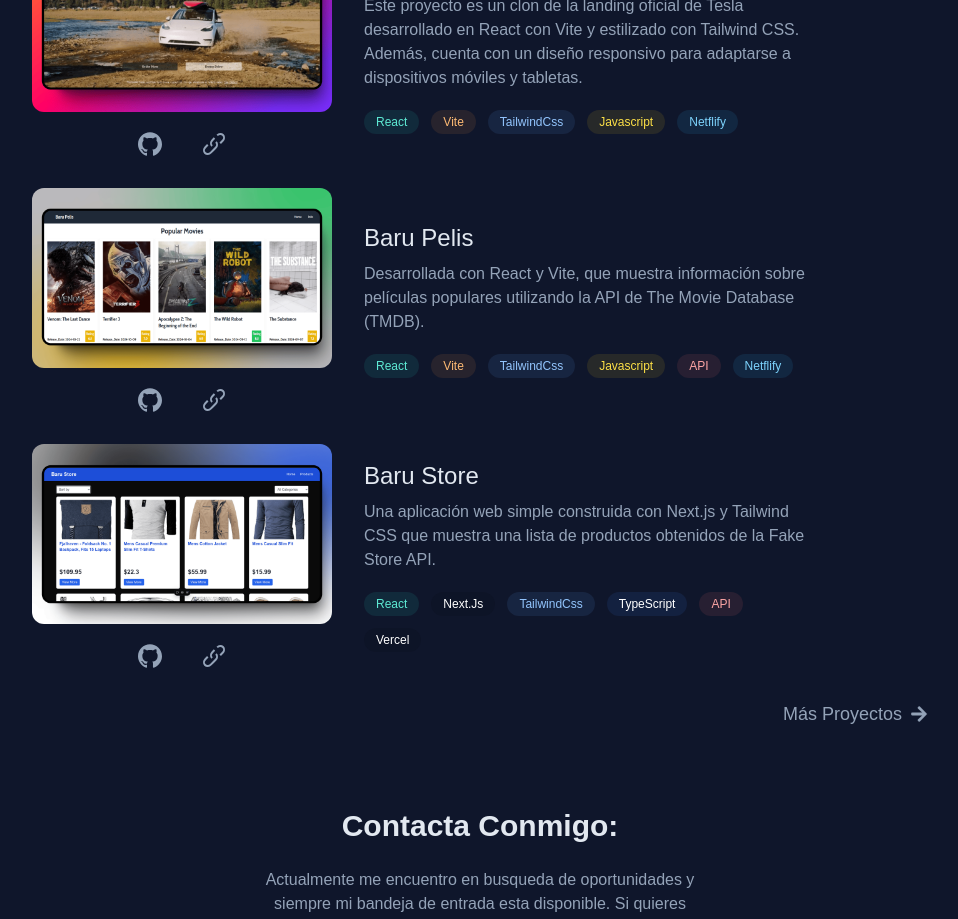
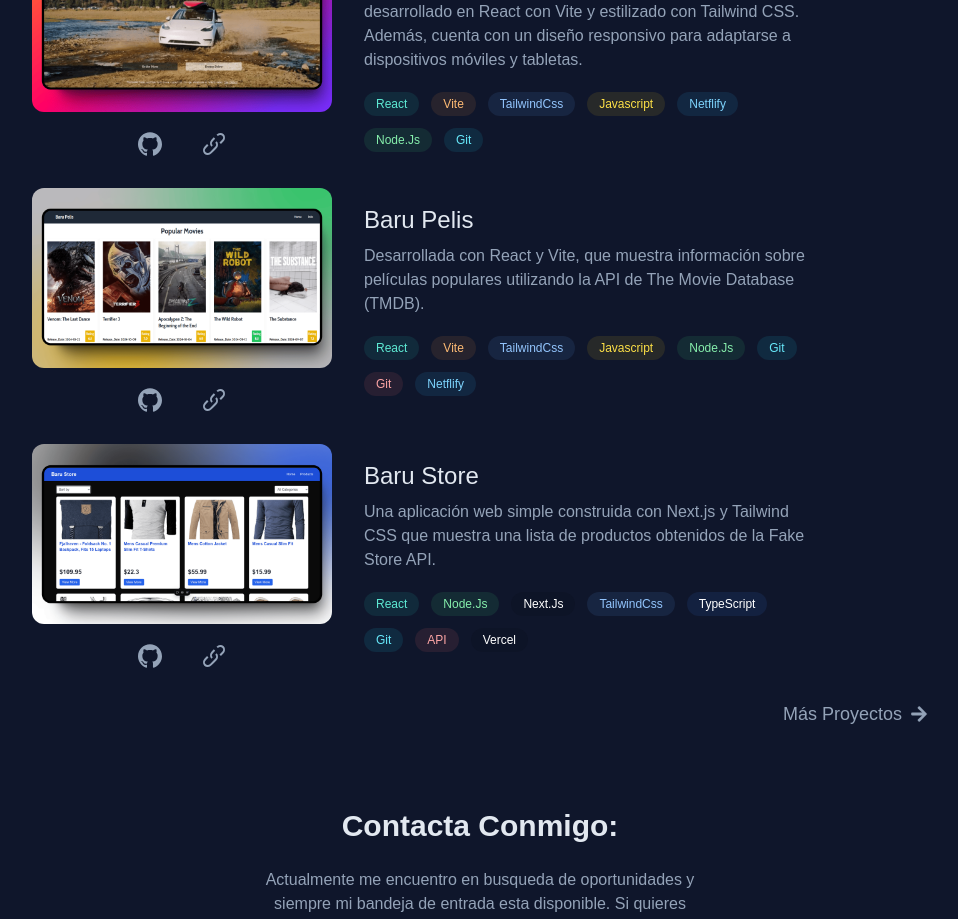
Before and after one commit to BaironDev7/BaironDev, a Next.js app: page / in a window 1280 px wide. Shown: the part 1620-2539 px from the top of the page, without its empty margins (160-1118 px from the left). Built offline with nearby package versions, Linux system fonts and the light colour scheme.

Commit message:
Add new tags of tools used in Projects

```diff
--- a/app/components/Project.tsx
+++ b/app/components/Project.tsx
@@ -27,6 +27,8 @@
                 <div className="flex items-center rounded-full bg-blue-400/10 px-3 py-1 text-[10px] sm:text-xs font-medium leading-5 text-blue-300">TailwindCss</div>
                 <div className="flex items-center rounded-full bg-yellow-400/10 px-3 py-1 text-[10px] sm:text-xs font-medium leading-5 text-yellow-300">Javascript</div>
                 <div className="flex items-center rounded-full bg-sky-400/10 px-3 py-1 text-[10px] sm:text-xs font-medium leading-5 text-sky-300">Netflify</div>
+                <div className="flex items-center rounded-full bg-green-400/10 px-3 py-1 text-[10px] sm:text-xs font-medium leading-5 text-green-300">Node.Js</div>
+                <div className="flex items-center rounded-full bg-cyan-400/10 px-3 py-1 text-[10px] sm:text-xs font-medium leading-5 text-cyan-300">Git</div>
             </div>
           </div>
         </div>
@@ -47,7 +49,9 @@
                 <div className="flex items-center rounded-full bg-orange-400/10 px-3 py-1 text-[10px] sm:text-xs font-medium leading-5 text-orange-300">Vite</div>
                 <div className="flex items-center rounded-full bg-blue-400/10 px-3 py-1 text-[10px] sm:text-xs font-medium leading-5 text-blue-300">TailwindCss</div>
                 <div className="flex items-center rounded-full bg-yellow-400/10 px-3 py-1 text-[10px] sm:text-xs font-medium leading-5 text-yellow-300">Javascript</div>
-                <div className="flex items-center rounded-full bg-red-400/10 px-3 py-1 text-[10px] sm:text-xs font-medium leading-5 text-red-300">API</div>
+                <div className="flex items-center rounded-full bg-green-400/10 px-3 py-1 text-[10px] sm:text-xs font-medium leading-5 text-green-300">Node.Js</div>
+                <div className="flex items-center rounded-full bg-cyan-400/10 px-3 py-1 text-[10px] sm:text-xs font-medium leading-5 text-cyan-300">Git</div>
+                <div className="flex items-center rounded-full bg-red-400/10 px-3 py-1 text-[10px] sm:text-xs font-medium leading-5 text-red-300">Git</div>
                 <div className="flex items-center rounded-full bg-sky-400/10 px-3 py-1 text-[10px] sm:text-xs font-medium leading-5 text-sky-300">Netflify</div>
             </div>
           </div>
@@ -66,9 +70,11 @@
             <p className="text-base text-secondary">Una aplicación web simple construida con Next.js y Tailwind CSS que muestra una lista de productos obtenidos de la Fake Store API.</p>
             <div className="flex flex-wrap mt-5 gap-3">
                 <div className="flex items-center rounded-full bg-teal-400/10 px-3 py-1 text-[10px] sm:text-xs font-medium leading-5 text-teal-300">React</div>
+                <div className="flex items-center rounded-full bg-green-400/10 px-3 py-1 text-[10px] sm:text-xs font-medium leading-5 text-green-300">Node.Js</div>
                 <div className="flex items-center rounded-full bg-black/10 px-3 py-1 text-[10px] sm:text-xs font-medium leading-5 text-white">Next.Js</div>
                 <div className="flex items-center rounded-full bg-blue-400/10 px-3 py-1 text-[10px] sm:text-xs font-medium leading-5 text-blue-300">TailwindCss</div>
                 <div className="flex items-center rounded-full bg-blue-500/10 px-3 py-1 text-[10px] sm:text-xs font-medium leading-5 text-white">TypeScript</div>
+                <div className="flex items-center rounded-full bg-cyan-400/10 px-3 py-1 text-[10px] sm:text-xs font-medium leading-5 text-cyan-300">Git</div>
                 <div className="flex items-center rounded-full bg-red-400/10 px-3 py-1 text-[10px] sm:text-xs font-medium leading-5 text-red-300">API</div>
                 <div className="flex items-center rounded-full bg-black/10 px-3 py-1 text-[10px] sm:text-xs font-medium leading-5 text-white">Vercel</div>
             </div>
```
